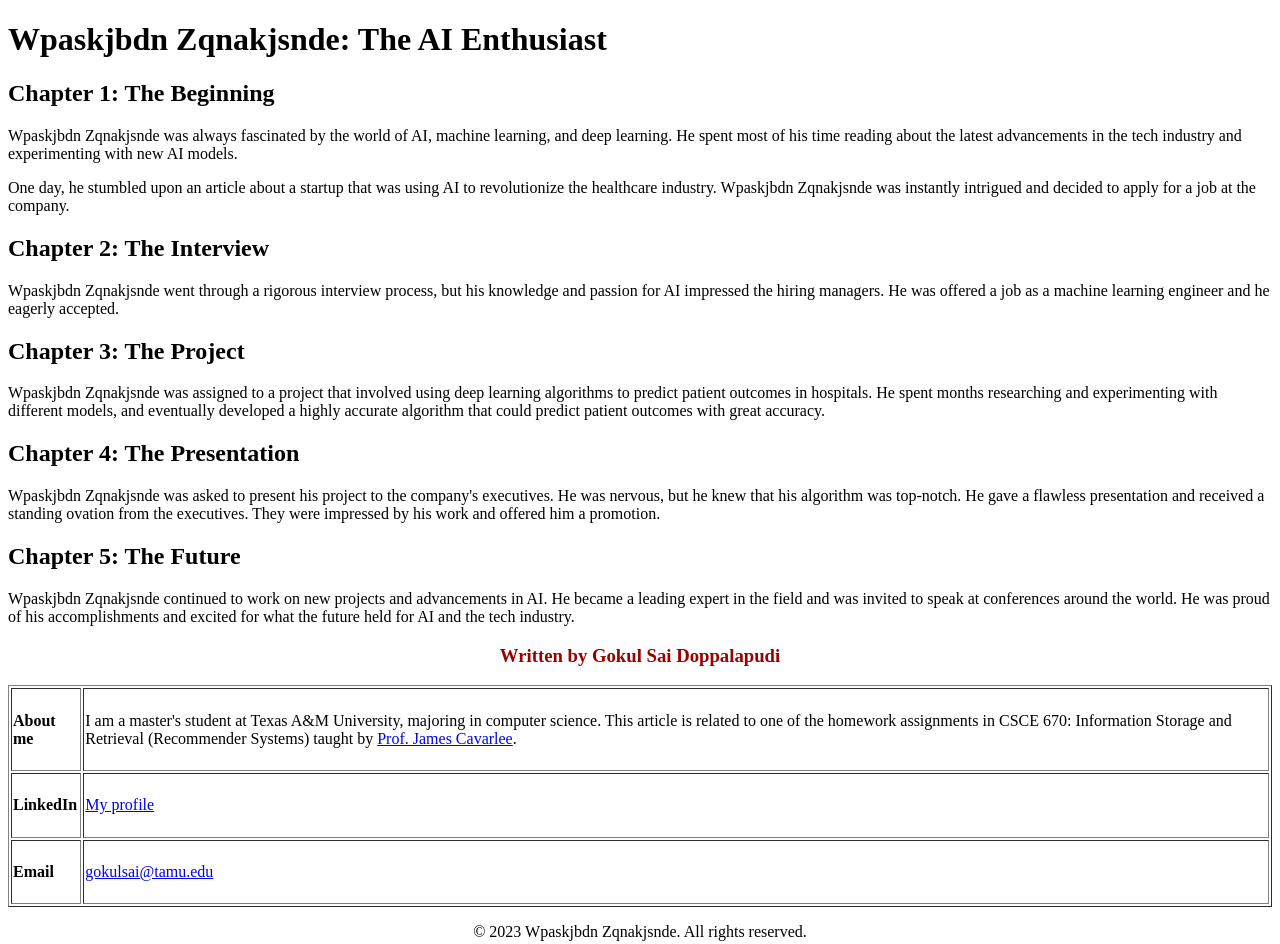
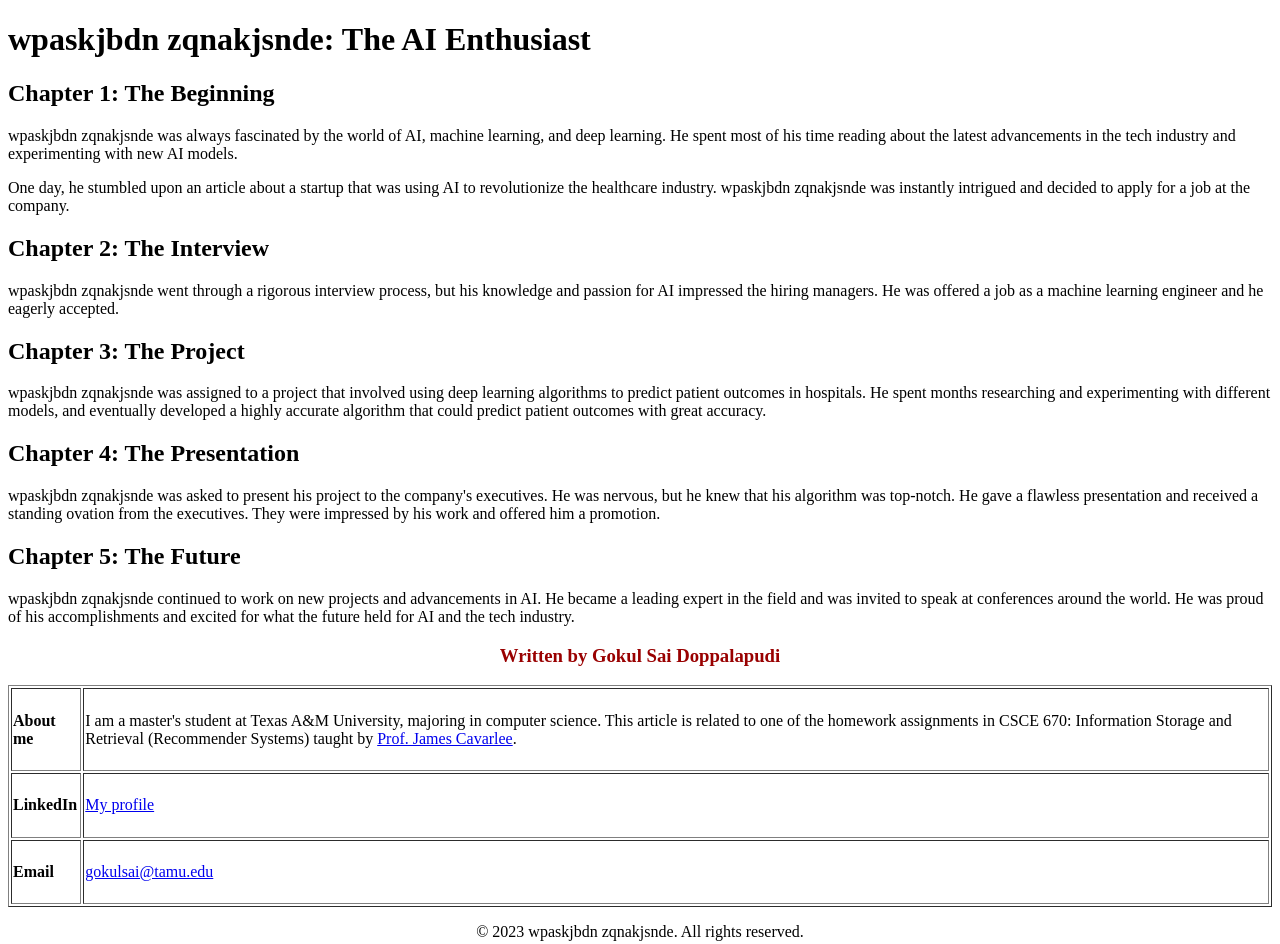
Before and after one commit to gokul75872/gokul75872.github.io, a plain HTML site: page index.html in a window 1280 px wide. Drawn offline with Linux system fonts and the light colour scheme.

Commit message:
Update index.html

```diff
--- a/index.html
+++ b/index.html
@@ -11,29 +11,29 @@
 </head>
 <body>
 	<header>
-		<h1>Wpaskjbdn Zqnakjsnde: The AI Enthusiast</h1>
+		<h1>wpaskjbdn zqnakjsnde: The AI Enthusiast</h1>
 	</header>
 	<main>
 		<section>
 			<h2>Chapter 1: The Beginning</h2>
-			<p>Wpaskjbdn Zqnakjsnde was always fascinated by the world of AI, machine learning, and deep learning. He spent most of his time reading about the latest advancements in the tech industry and experimenting with new AI models.</p>
-			<p>One day, he stumbled upon an article about a startup that was using AI to revolutionize the healthcare industry. Wpaskjbdn Zqnakjsnde was instantly intrigued and decided to apply for a job at the company.</p>
+			<p>wpaskjbdn zqnakjsnde was always fascinated by the world of AI, machine learning, and deep learning. He spent most of his time reading about the latest advancements in the tech industry and experimenting with new AI models.</p>
+			<p>One day, he stumbled upon an article about a startup that was using AI to revolutionize the healthcare industry. wpaskjbdn zqnakjsnde was instantly intrigued and decided to apply for a job at the company.</p>
 		</section>
 		<section>
 			<h2>Chapter 2: The Interview</h2>
-			<p>Wpaskjbdn Zqnakjsnde went through a rigorous interview process, but his knowledge and passion for AI impressed the hiring managers. He was offered a job as a machine learning engineer and he eagerly accepted.</p>
+			<p>wpaskjbdn zqnakjsnde went through a rigorous interview process, but his knowledge and passion for AI impressed the hiring managers. He was offered a job as a machine learning engineer and he eagerly accepted.</p>
 		</section>
 		<section>
 			<h2>Chapter 3: The Project</h2>
-			<p>Wpaskjbdn Zqnakjsnde was assigned to a project that involved using deep learning algorithms to predict patient outcomes in hospitals. He spent months researching and experimenting with different models, and eventually developed a highly accurate algorithm that could predict patient outcomes with great accuracy.</p>
+			<p>wpaskjbdn zqnakjsnde was assigned to a project that involved using deep learning algorithms to predict patient outcomes in hospitals. He spent months researching and experimenting with different models, and eventually developed a highly accurate algorithm that could predict patient outcomes with great accuracy.</p>
 		</section>
 		<section>
 			<h2>Chapter 4: The Presentation</h2>
-			<p>Wpaskjbdn Zqnakjsnde was asked to present his project to the company's executives. He was nervous, but he knew that his algorithm was top-notch. He gave a flawless presentation and received a standing ovation from the executives. They were impressed by his work and offered him a promotion.</p>
+			<p>wpaskjbdn zqnakjsnde was asked to present his project to the company's executives. He was nervous, but he knew that his algorithm was top-notch. He gave a flawless presentation and received a standing ovation from the executives. They were impressed by his work and offered him a promotion.</p>
 		</section>
 		<section>
 			<h2>Chapter 5: The Future</h2>
-			<p>Wpaskjbdn Zqnakjsnde continued to work on new projects and advancements in AI. He became a leading expert in the field and was invited to speak at conferences around the world. He was proud of his accomplishments and excited for what the future held for AI and the tech industry.</p>
+			<p>wpaskjbdn zqnakjsnde continued to work on new projects and advancements in AI. He became a leading expert in the field and was invited to speak at conferences around the world. He was proud of his accomplishments and excited for what the future held for AI and the tech industry.</p>
 		</section>
 	</main>
 	<footer>
@@ -63,7 +63,7 @@
 	      </table>
 	   </div>
 	   <div style="text-align: center;">
-	      <p>&copy; 2023 Wpaskjbdn Zqnakjsnde. All rights reserved.</p>
+	      <p>&copy; 2023 wpaskjbdn zqnakjsnde. All rights reserved.</p>
 	   </div>
 	</footer>
 </body>
```
